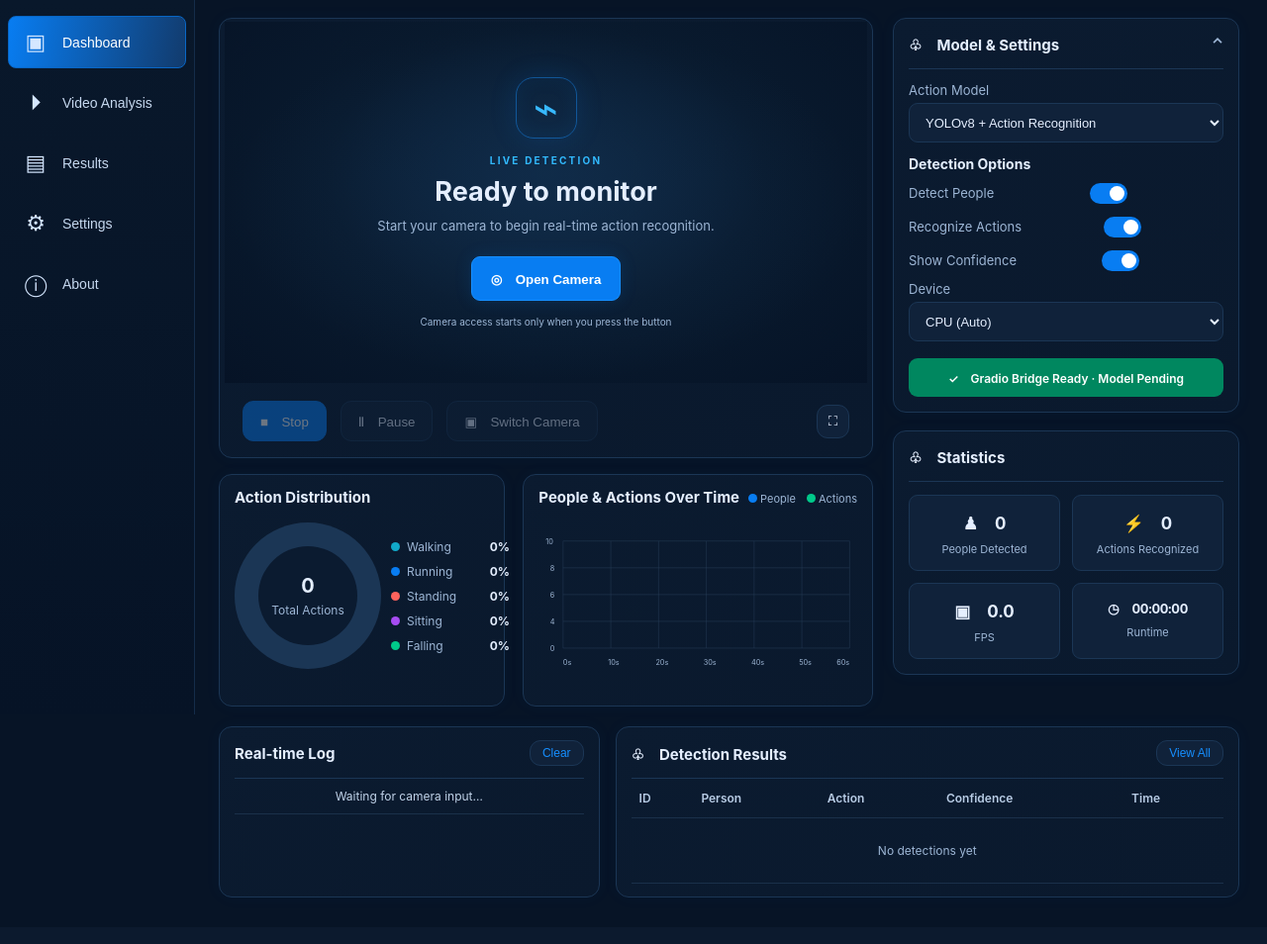
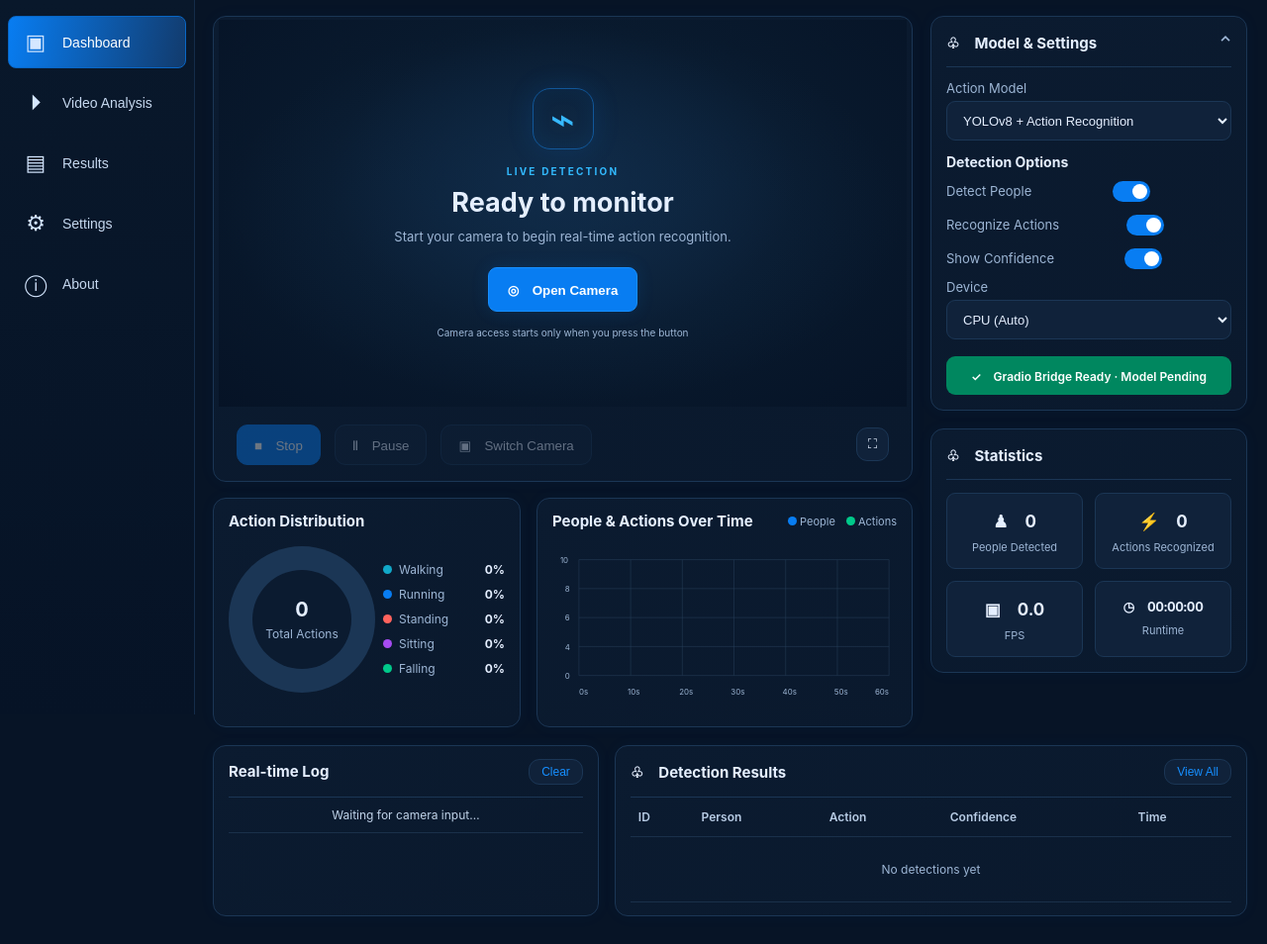
Before and after one commit to Stitch606/AI-Learning-Journey, a Python web app: template huggingface-space/templates/index.html in a window 1280 px wide. Shown: the part 78-1032 px from the top of the page at 99% size. Before the commit the page ends 985 px from the top, so only its background shows below. Run offline with Jinja, Linux system fonts and the light colour scheme; the template is opened without the code that fills it, so the values that code supplies are empty.

Commit message:
Improve desktop workspace and prevent chart overlap

```diff
--- a/huggingface-space/static/styles/style.css
+++ b/huggingface-space/static/styles/style.css
@@ -119,3 +119,72 @@ html[data-theme=light] .empty-actions button.primary{background:#087df2;color:wh
 
 /* No activity is shown until the first real detection arrives. */
 .donut { background: conic-gradient(var(--border) 0 100%); }
+
+
+/* Desktop workspace width and chart collision fix.
+   Intentionally leaves the camera/video frame rules untouched. */
+@media (min-width: 761px) {
+  .main {
+    padding: 94px 20px 28px 18px;
+  }
+  .layout {
+    width: 100%;
+    grid-template-columns: minmax(0, 1fr) minmax(290px, 320px) !important;
+    gap: 18px;
+  }
+  .center,
+  .right,
+  .charts,
+  .chart {
+    min-width: 0;
+  }
+  .chart {
+    overflow: hidden;
+  }
+  .distribution {
+    justify-content: space-between;
+    gap: 8px;
+  }
+  .distribution ul {
+    min-width: 0;
+    flex: 1 1 auto;
+  }
+  .distribution li {
+    white-space: normal;
+  }
+  .timeline svg {
+    display: block;
+    width: 100%;
+    max-width: 100%;
+  }
+}
+@media (min-width: 761px) and (max-width: 1199px) {
+  .main {
+    padding-left: 14px;
+    padding-right: 14px;
+  }
+  .layout {
+    grid-template-columns: minmax(0, 1fr) minmax(270px, 290px) !important;
+    gap: 14px;
+  }
+  .charts {
+    grid-template-columns: minmax(0, 1fr);
+    gap: 14px;
+  }
+}
+@media (min-width: 1200px) {
+  .charts {
+    grid-template-columns: minmax(0, .9fr) minmax(0, 1.1fr);
+    gap: 16px;
+  }
+}
+@media (min-width: 1450px) {
+  .main {
+    padding-left: 24px;
+    padding-right: 28px;
+  }
+  .layout {
+    grid-template-columns: minmax(0, 1fr) minmax(320px, 350px) !important;
+    gap: 20px;
+  }
+}
```
